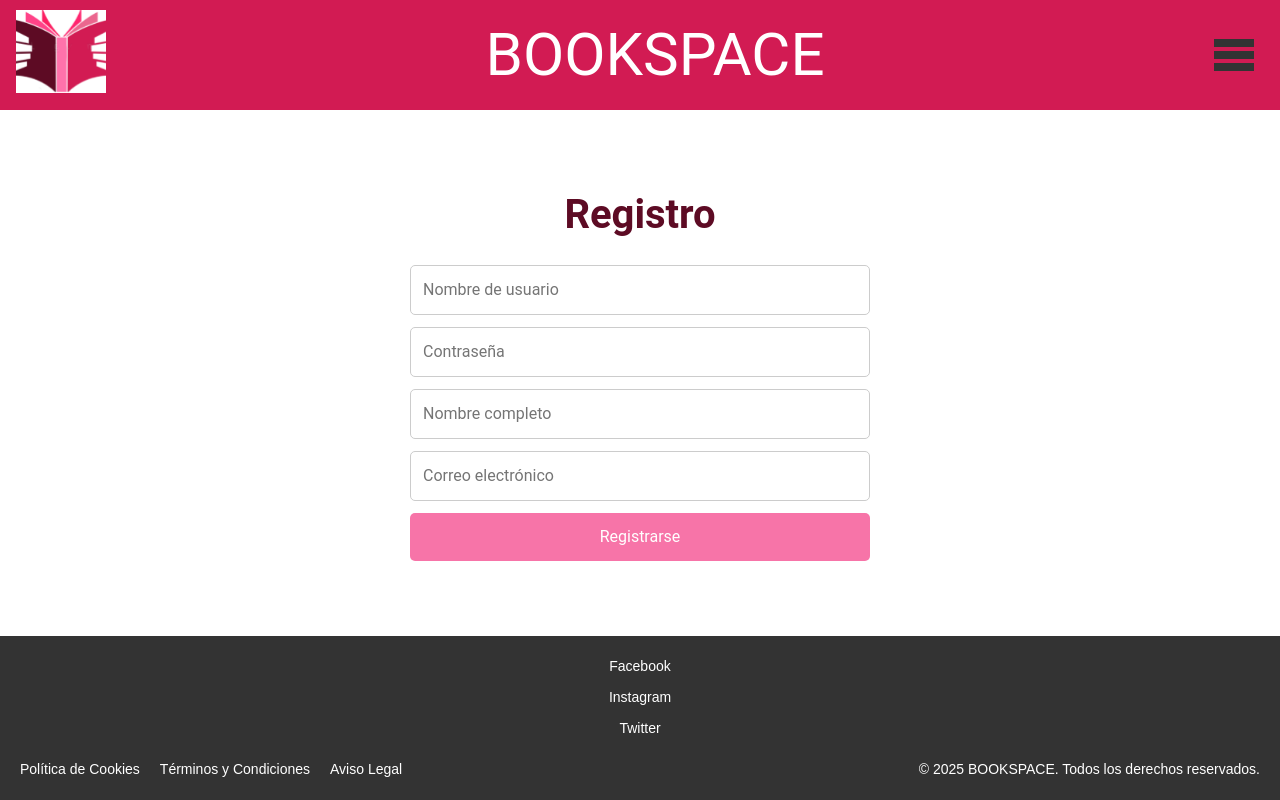
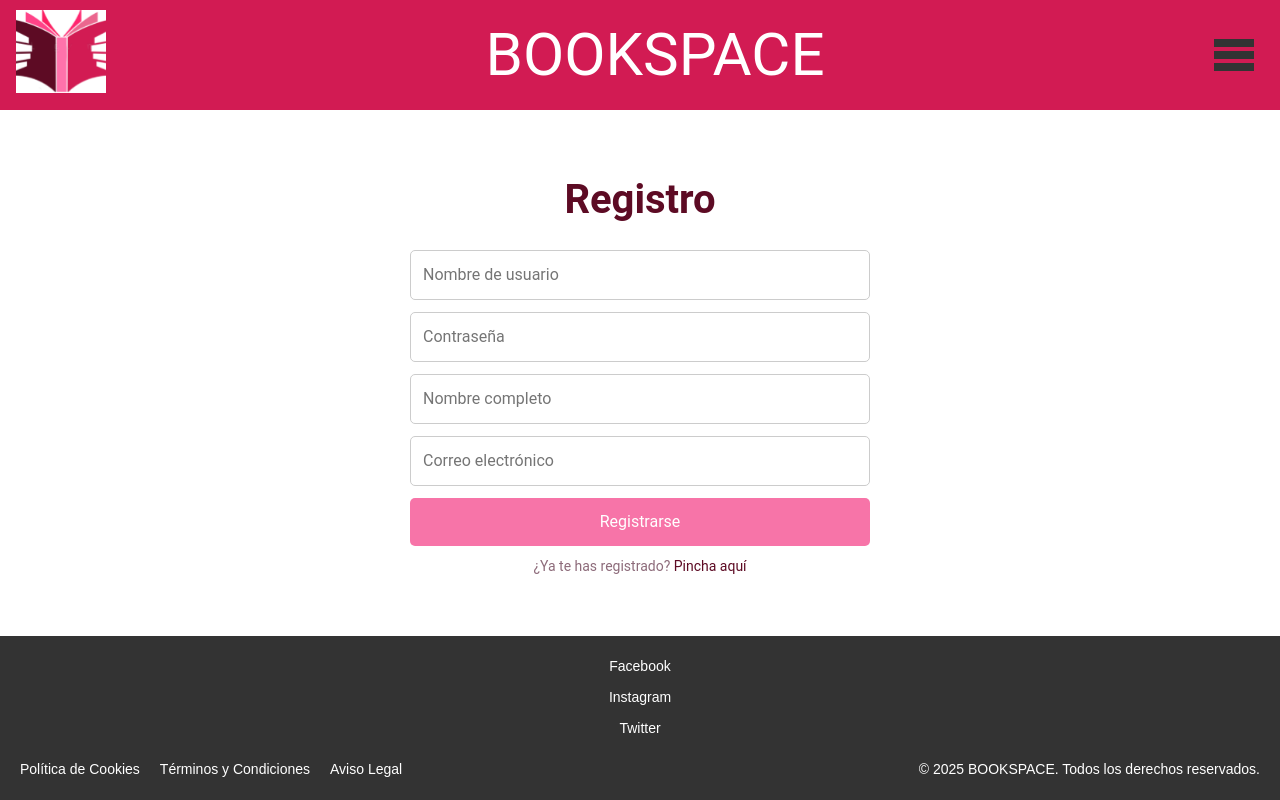
Before and after one commit to Guada-lupes/BookSpace, a React (Vite) app: page /register in a window 1280 px wide. Built offline with nearby package versions, Linux system fonts and the light colour scheme.

Commit message:
enlace a login desde register

```diff
--- a/src/components/FilterComponent.jsx
+++ b/src/components/FilterComponent.jsx
@@ -29,7 +29,7 @@ setGender(value)
                 <option value="novela">Novela</option>
                 <option value="ensayo">Ensayo</option>
                 <option value="infantil">Literatura infantil</option>
-                <option value="suspence">Suspense</option>
+                <option value="suspense">Suspense</option>
                 <option value="fantasia">Fantasía</option>
                 <option value="satira">Sátira política</option>
                 <option value="terror">Terror</option>
--- a/src/components/ProductsComponent.jsx
+++ b/src/components/ProductsComponent.jsx
@@ -37,7 +37,7 @@ export const ProductsComponent = ({ books }) => {
           </div>
 
           <Link to={`/home/${book.id}`}>
-            <button className="book-masinfo-buttton">Más info</button>
+            <button className="book-masinfo-buttton">Detalles</button>
           </Link>
           <div className="book-favoritos-container">
             <HeartComponent book={book}/>
--- a/src/pages/RegisterPage.jsx
+++ b/src/pages/RegisterPage.jsx
@@ -1,6 +1,6 @@
 import React, { useState, useContext } from "react";
 import { AuthContext } from "../contexts/AuthContext";
-import { useNavigate } from "react-router-dom";
+import { Link, useNavigate } from "react-router-dom";
 import "../styles/RegisterPage.css"; // Importamos el archivo de estilos
 
 const RegisterPage = () => {
@@ -92,6 +92,11 @@ const RegisterPage = () => {
         {emailError && <p className="error">{emailError}</p>}
         <button className="register-btn" type="submit" disabled={!!emailError}>Registrarse</button>
       </form>
+      {/* Volver a login */}
+      <p className="login-text">
+                ¿Ya te has registrado? <Link to={"/"} className="login-forgot">Pincha aquí</Link>
+            </p>
+
       {/* Modal para mostrar el mensaje de éxito */}
       {showModal && (
         <div className="modal-register">
```
